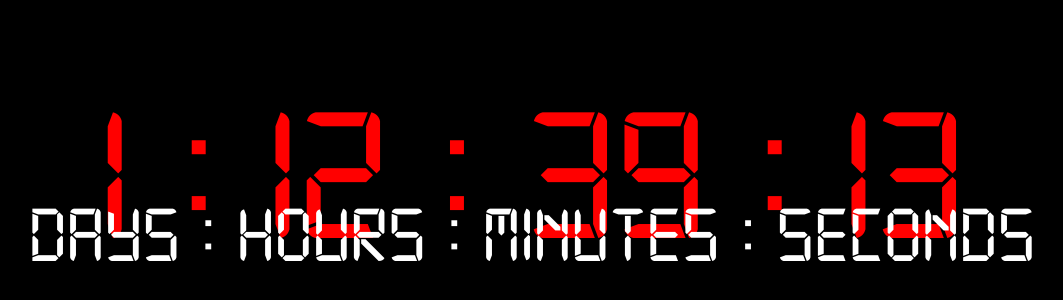
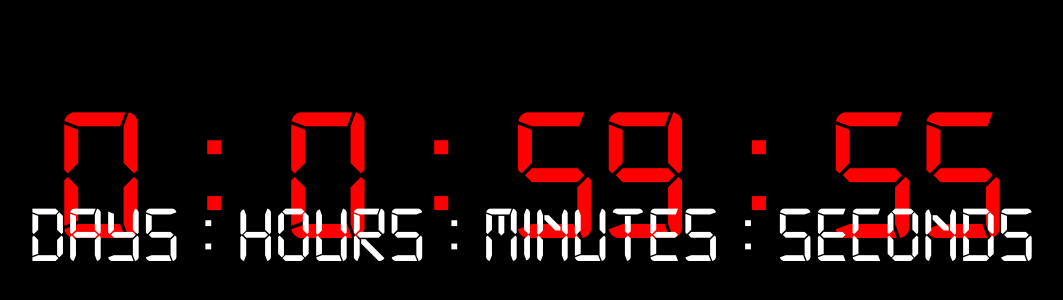
Before and after one commit to OmriBarZik/HIMYM-countdown, a React (Create React App) app: page / in a window 1280 px wide. Shown: the part 70-370 px from the top of the page, without its empty margins (108-1171 px from the left). Built offline with nearby package versions, Linux system fonts and the light colour scheme.

Commit message:
enable to get tyome from url

```diff
--- a/src/App.js
+++ b/src/App.js
@@ -18,14 +18,59 @@ const renderer = ({ days, hours, minutes, seconds, completed }) => {
   }
 };
 
-const tick = (event) => {
-  //console.log(event);
+/**
+ * @returns {{date: Date, err: Error[]}}
+ */
+const getDateFromPrams = () => {
+  const search = new URLSearchParams(window.location.search);
+
+  const now = new Date(Date.now())
+
+  const err = []
+
+  const params = {
+    'year': now.getFullYear(),
+    'month': now.getMonth(),
+    'date': now.getDate(),
+    'hours': now.getHours() + 1,
+    'minutes': now.getMinutes(),
+    'seconds': now.getSeconds(),
+  }
+
+  for (const key in params) {
+    if (!Object.hasOwnProperty.call(params, key)) {
+      continue;
+    }
+
+    if (!search.get(key)) {
+      continue;
+    }
+
+    if (isNaN(search.get(key))) {
+      err.push(new Error(`${key} must be an integer!`))
+      continue;
+    }
+
+    params[key] = Number.parseInt(search.get(key))
+
+  }
+
+  const date = new Date(params.year, params.month, params.date, params.hours, params.minutes, params.seconds)
+
+  return { date, err }
 }
 
 function App() {
+  const { date, err } = getDateFromPrams()
+
+  const errDiv = err.map((err, i) => <div key={i} style={{ border: "1px solid black", fontSize: '1.5em', width: '100vw', backgroundColor: '#dc3545', height: '30px', left: 0, top: `${i * 30}px`, position: 'absolute', display: 'flex', justifyContent: 'center', alignItems: 'center' }}>{err.message}</div>)
+
   return (
-    <div className="container">
-      <Countdown date={new Date(2020, 5, 28, 0)} onTick={tick} renderer={renderer} />
+    <div>
+      {errDiv}
+      <div className="container">
+        <Countdown date={date} renderer={renderer} />
+      </div>
     </div>
   );
 }
```
